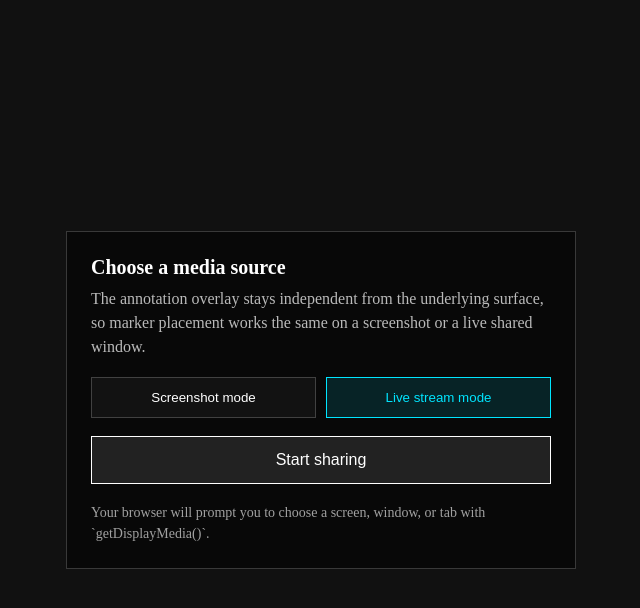
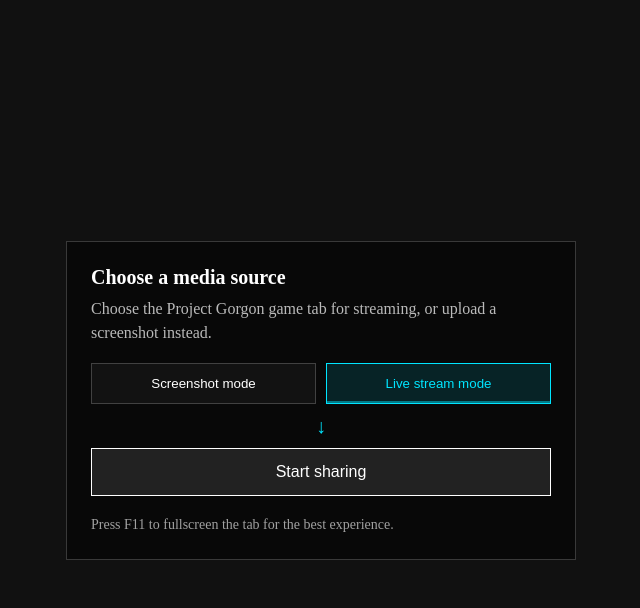
Before and after one commit to jackthenewbie/PGSurveyMarking, a React (Vite) app: page / in a window 1280 px wide. Both pictures are taken after a click on the button "Live stream mode". Shown: the top 608 px of the page, without its empty margins (319-959 px from the left). Built offline with nearby package versions, Linux system fonts and the light colour scheme.

Commit message:
Adjust media source UI and defaults

```diff
--- a/src/components/UploadScreen.jsx
+++ b/src/components/UploadScreen.jsx
@@ -29,8 +29,7 @@ export function UploadScreen({ mode, onChangeMode, onSelectImage, onStartSharing
             Choose a media source
           </strong>
           <span style={{ color: "rgba(255,255,255,0.72)", lineHeight: 1.5 }}>
-            The annotation overlay stays independent from the underlying surface, so marker
-            placement works the same on a screenshot or a live shared window.
+            Choose the Project Gorgon game tab for streaming, or upload a screenshot instead.
           </span>
         </div>
         <div
@@ -55,6 +54,9 @@ export function UploadScreen({ mode, onChangeMode, onSelectImage, onStartSharing
             Live stream mode
           </button>
         </div>
+        <div style={flowIndicatorStyle} aria-hidden="true">
+          <span style={flowArrowStyle}>↓</span>
+        </div>
         <button
           type="button"
           onClick={isScreenshotMode ? onSelectImage : onStartSharing}
@@ -64,8 +66,7 @@ export function UploadScreen({ mode, onChangeMode, onSelectImage, onStartSharing
         </button>
         {!isScreenshotMode && (
           <span style={{ color: "rgba(255,255,255,0.62)", fontSize: "14px", lineHeight: 1.5 }}>
-            Your browser will prompt you to choose a screen, window, or tab with
-            `getDisplayMedia()`.
+            Press F11 to fullscreen the tab for the best experience.
           </span>
         )}
       </div>
@@ -73,12 +74,27 @@ export function UploadScreen({ mode, onChangeMode, onSelectImage, onStartSharing
   );
 }
 
+const flowIndicatorStyle = {
+  display: "flex",
+  flexDirection: "column",
+  alignItems: "center",
+  marginTop: "-6px",
+  marginBottom: "-6px",
+};
+
+const flowArrowStyle = {
+  fontSize: "20px",
+  lineHeight: 1,
+  color: "#00e5ff",
+};
+
 const inactiveModeButtonStyle = {
   padding: "12px 14px",
   border: "1px solid rgba(255,255,255,0.2)",
   background: "rgba(255,255,255,0.04)",
   color: "white",
   cursor: "pointer",
+  transition: "border-color 140ms ease, background-color 140ms ease, color 140ms ease",
 };
 
 const activeModeButtonStyle = {
@@ -86,6 +102,7 @@ const activeModeButtonStyle = {
   border: "1px solid #00e5ff",
   background: "rgba(0,229,255,0.12)",
   color: "#00e5ff",
+  boxShadow: "inset 0 -2px 0 rgba(0,229,255,0.45)",
 };
 
 const primaryButtonStyle = {
--- a/src/constants.js
+++ b/src/constants.js
@@ -2,10 +2,10 @@ export const DOT_SIZE = 8;
 export const MIN_ZOOM_SCALE = 1;
 export const MAX_ZOOM_SCALE = 4;
 export const ZOOM_STEP = 1.2;
-export const DEFAULT_BLOCK_SIZE = { width: 4, height: 4 };
+export const DEFAULT_BLOCK_SIZE = { width: 1.771701315216017, height: 3.1316017841926356 };
 export const MIN_BLOCK_SIZE = { width: 0.5, height: 0.5 };
 export const RESIZE_HANDLE_SIZE = 10;
-export const DEFAULT_GROUP_SPACING = 0.6;
+export const DEFAULT_GROUP_SPACING = 0.9703703703703704;
 export const MIN_GROUP_SPACING = 0;
 
 export const PATH_COLORS = ["#00e5ff", "#ff9100", "#76ff03", "#ff4081", "#d500f9"];
```
